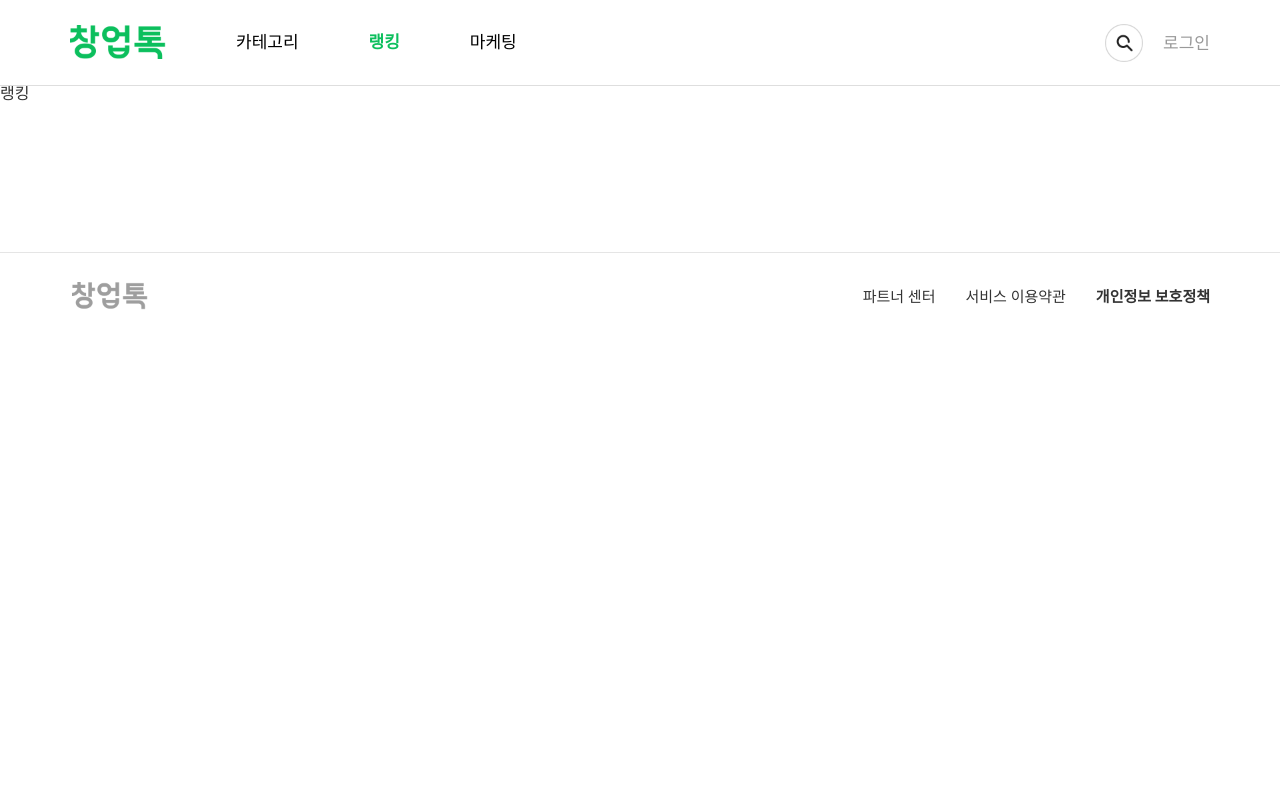
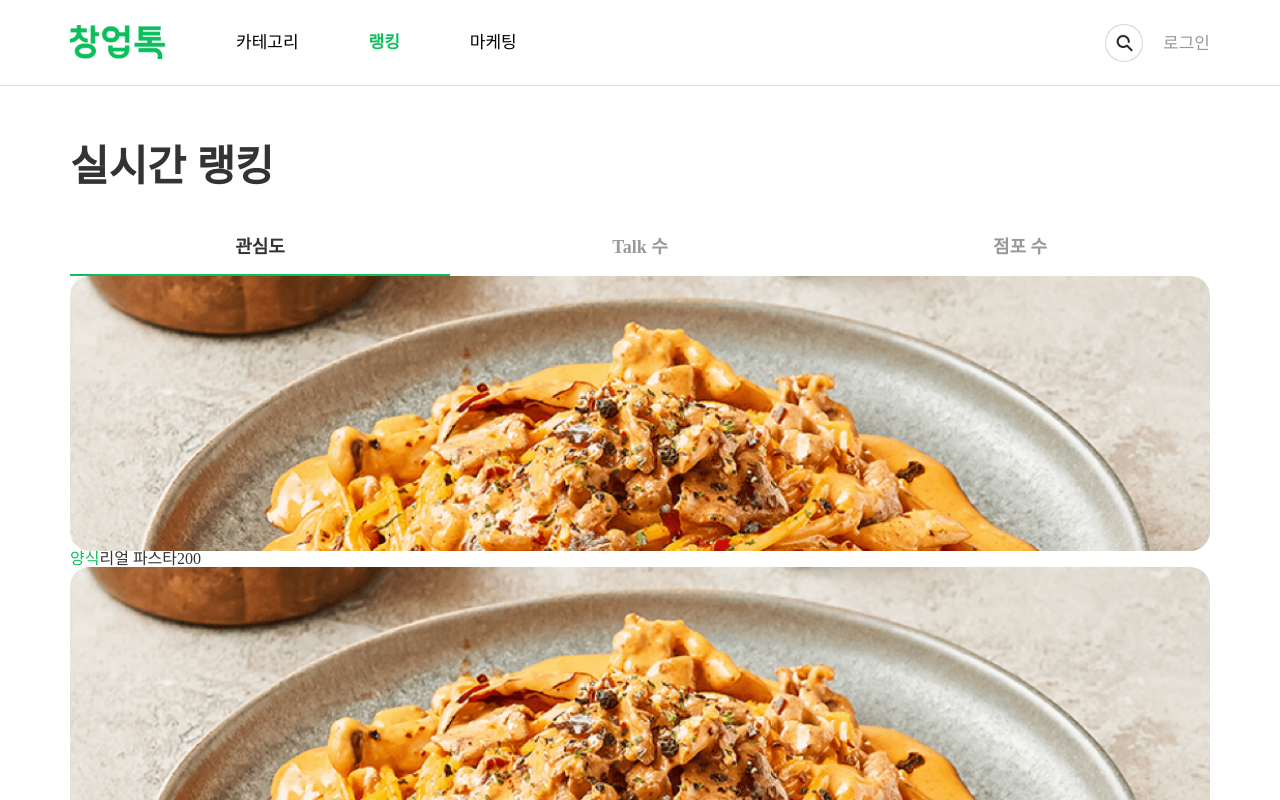
Before and after one commit to kse012050/startupTalk-web, a React (Create React App) app: page /ranking in a window 1280 px wide. Shown: the top 800 px of the page. Built offline with nearby package versions, Linux system fonts and the light colour scheme; a web font is replaced by a local one.

Commit message:
마케팅 메인 페이지 완료

```diff
--- a/src/App.js
+++ b/src/App.js
@@ -3,7 +3,6 @@ import NotFound from './pages/NotFound';
 import Root from './pages/Root';
 import Main from './pages/Main';
 import Ranking from './pages/Ranking';
-import Marketing from './pages/Marketing';
 import SignIn from './pages/sign/SignIn';
 import Select from './pages/sign/Select';
 import SignEmail from './pages/sign/Email';
@@ -11,6 +10,8 @@ import SignUp from './pages/sign/SignUp';
 import Find from './pages/sign/Find';
 import CategoryMain from './pages/category/Main';
 import Show from './pages/category/Show';
+import MarketingMain from './pages/marketing/Main';
+import Marketing from './pages/marketing/Marketing';
 
 const router = createBrowserRouter([
   {
@@ -20,7 +21,6 @@ const router = createBrowserRouter([
     children : [
       { index : true , element : <Main /> } ,
       { path : '/ranking' , element : <Ranking />},
-      { path : '/marketing' , element : <Marketing />},
       { path : '/sign/select' , element : <Select />},
       { path : '/sign/email' , element : <SignEmail />},
       { path : '/sign/signUp' , element : <SignUp />},
@@ -31,6 +31,8 @@ const router = createBrowserRouter([
       { path : '/sign/Find/inquiry' , element : <Find />},
       { path : '/category' , element : <CategoryMain />},
       { path : '/category/show' , element : <Show />},
+      { path : '/marketing' , element : <MarketingMain />},
+      { path : '/marketing/:test' , element : <Marketing />},
     ]
   },
 ])
--- a/src/components/Item.jsx
+++ b/src/components/Item.jsx
@@ -2,6 +2,7 @@ import React from 'react';
 import { Link } from 'react-router-dom';
 import ItemBasic from './ItemBasic';
 import ItemBest from './ItemBest';
+import ItemRank from './ItemRank';
 
 export default function Item({img , type , info , support , bookmark}) {
     const bookMark = (e) =>{
@@ -24,6 +25,7 @@ export default function Item({img , type , info , support , bookmark}) {
             </div>
             {!type && <ItemBasic info={info}/>}
             {type === 'best' && <ItemBest />}
+            {type === 'rank' && <ItemRank />}
         </Link>
     );
 }
--- /dev/null
+++ b/src/components/ItemRank.jsx
@@ -0,0 +1,11 @@
+import React from 'react';
+
+export default function ItemRank() {
+    return (
+        <div className='itemText'>
+            <mark>양식</mark>
+            <strong>리얼 파스타</strong>
+            <span>200</span>
+        </div>
+    );
+}
--- a/src/css/global.css
+++ b/src/css/global.css
@@ -3,16 +3,20 @@
 
 /* 개별 페이지 컨텐츠 사이즈 */
 .signPage [class$="Page"]{max-width: 390px; width: calc(100% - 40px); margin: 190px auto 0;}
-.categoryPage [class$="Page"]{max-width: var(--contentSize); width: calc(100% - 40px); margin: 60px auto 0;}
+:is(.categoryPage , .rankingPage) [class$="Page"],
+.marketingPage .mainPage{max-width: var(--contentSize); width: calc(100% - 40px); margin: 60px auto 0;}
 
 /* 서브 페이지 타이틀 공통 */
-:is(.signPage , .categoryPage) > section h2{font-size: var(--title01); font-weight: 700;}
+:is(.signPage , .categoryPage , .rankingPage) > section h2,
+.marketingPage .mainPage h2{font-size: var(--title01); font-weight: 700;}
+:is(.categoryPage , .rankingPage) > section h2,
+.marketingPage .mainPage h2{margin-bottom: 30px;}
 
 /* 접근성 */
 .textHidden{position: absolute; top: 0; height: 0.05px; overflow: hidden;}
 
 /* 포인트 색상 */
-mark{color: var(--colorPoint);}
+mark:not([class]){color: var(--colorPoint);}
 
 /* 아이콘 */
 [class|="icon"]{text-indent: -9999px; background-repeat: no-repeat; background-position: center; background-size: cover;}
--- a/src/css/page.css
+++ b/src/css/page.css
@@ -65,7 +65,7 @@
 
 
 /* 카테고리 - 메인 */
-.categoryPage .mainPage h2{display: flex; justify-content: space-between; align-items: flex-end; margin-bottom: 30px;}
+.categoryPage .mainPage h2{display: flex; justify-content: space-between; align-items: flex-end;}
 .categoryPage .mainPage h2 a{font-size: var(--font04); font-weight: 400; display: flex;}
 .categoryPage .mainPage h2 a::after{content: ''; width: 20px; height: 20px; background: url('../images/icon-category.png') no-repeat center / cover; margin-left: 4px;}
 .categoryPage .mainPage .searchBox{margin-bottom: 50px;}
@@ -84,3 +84,21 @@
 .categoryPage .showPage .itemArea > li{width: calc((100% - 60px) / 4);}
 .categoryPage .showPage .itemArea > li:not(:nth-child(4n)){margin-right: 20px;}
 .categoryPage .showPage .itemArea > li:nth-child(n + 5){margin-top: 40px;}
+
+
+/* 랭킹 */
+.rankingPage .mainPage .tabArea{display: flex;}
+.rankingPage .mainPage .tabArea li{flex: 1; font-size: var(--font03); text-align: center; padding: 20px 0; cursor: pointer;}
+.rankingPage .mainPage .tabArea li:not([class] , :hover){font-weight: 600; color: var(--colorGray);}
+.rankingPage .mainPage .tabArea li:is(.active , :hover){font-weight: 700; box-shadow: inset 0 -2px 0 0 #0cbf5d;}
+
+
+/* 마케팅 - 메인 */
+.marketingPage .mainPage ul{display: flex; gap: 20px;}
+.marketingPage .mainPage ul li{flex: 1; background-repeat: no-repeat; background-position: right bottom; background-size: cover; border-radius: 18px;}
+.marketingPage .mainPage ul li:nth-child(1){background-image: url('../images/marketing-main01.png');}
+.marketingPage .mainPage ul li:nth-child(2){background-image: url('../images/marketing-main02.png');}
+.marketingPage .mainPage ul li a{display: block; height: 560px; padding: 45px 40px; box-sizing: border-box;}
+.marketingPage .mainPage ul li a mark{font-size: var(--font03); font-weight: 700;}
+.marketingPage .mainPage ul li a mark.blue{color: #51aad7;}
+.marketingPage .mainPage ul li a p{font-size: 30px; font-weight: 500; line-height: 36px; margin-top: 15px;}
--- a/src/pages/Ranking.jsx
+++ b/src/pages/Ranking.jsx
@@ -1,9 +1,34 @@
 import React from 'react';
+import Item from '../components/Item';
 
 export default function Ranking() {
+
+    const tabMenu = (e) =>{
+        let childrenEle = e.target.parentElement.children;
+        for(let a = 0; a < childrenEle.length ; a++){
+            childrenEle[a].className = ''
+        }
+        e.target.className = 'active'
+    }
+
     return (
-        <div>
-            랭킹
-        </div>
+        <>
+            <h2>실시간 랭킹</h2>
+            <ul className='tabArea' onClick={tabMenu}>
+                <li className='active'>관심도</li>
+                <li>Talk 수</li>
+                <li>점포 수</li>
+            </ul>
+            <ol>
+                <li><Item img={require('../images/item-best01.png')} type="rank" bookmark={true}/></li>
+                <li><Item img={require('../images/item-best01.png')} type="rank" bookmark={true}/></li>
+                <li><Item img={require('../images/item-best01.png')} type="rank" bookmark={true}/></li>
+                <li><Item img={require('../images/item-best01.png')} type="rank" bookmark={true}/></li>
+                <li><Item img={require('../images/item-best01.png')} type="rank" bookmark={true}/></li>
+                <li><Item img={require('../images/item-best01.png')} type="rank" bookmark={true}/></li>
+                <li><Item img={require('../images/item-best01.png')} type="rank" bookmark={true}/></li>
+                <li><Item img={require('../images/item-best01.png')} type="rank" bookmark={true}/></li>
+            </ol>
+        </>
     );
 }
--- /dev/null
+++ b/src/pages/marketing/Main.jsx
@@ -0,0 +1,30 @@
+import React from 'react';
+import { Link } from 'react-router-dom';
+
+export default function Main() {
+    return (
+        <>
+            <h2>마케팅</h2>
+            <ul>
+                <li>
+                    <Link>
+                        <mark>Marketing</mark>
+                        <p>
+                            우리 매장에 딱!<br/>
+                            필요한 최적화 마케팅
+                        </p>
+                    </Link>
+                </li>
+                <li>
+                    <Link>
+                        <mark className='blue'>Consulting</mark>
+                        <p>
+                            창업톡만의 특별한<br/>
+                            파워 전문 컨설팅
+                        </p>
+                    </Link>
+                </li>
+            </ul>
+        </>
+    );
+}
```
Also changed, not shown: src/images/marketing-main01.png (added), src/images/marketing-main02.png (added), src/pages/marketing/Marketing.jsx (renamed from src/pages/Marketing.jsx).
